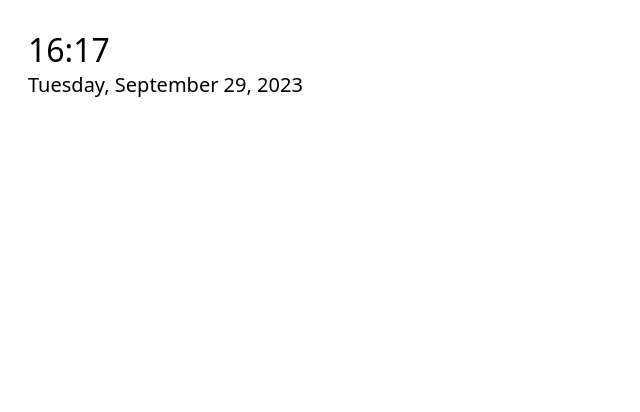
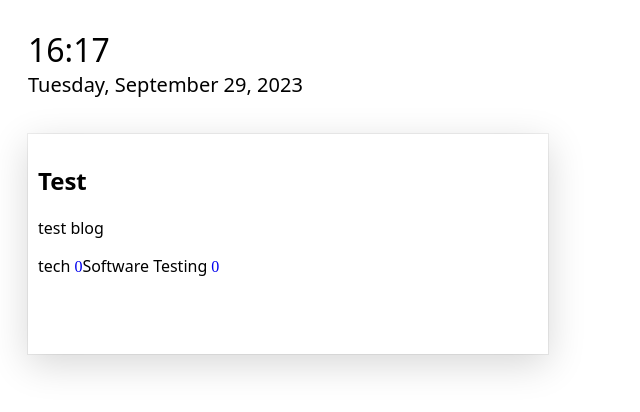
Before and after one commit to Besufikad17/startup-page, a Svelte app: page / in a window 1280 px wide. Shown: the top 412 px of the page, without its empty margins (0-640 px from the left). Built offline with nearby package versions, Linux system fonts and the light colour scheme.

Commit message:
article component and custom types added

```diff
--- a/src/App.svelte
+++ b/src/App.svelte
@@ -1,11 +1,21 @@
 <script lang="ts">
   import DateTime from "./lib/components/DateTime.svelte";
+  import ArticleCard from "./lib/components/ArticleCard.svelte";
+  import { LightTheme } from "./lib/constants/themes";
+
+  let tags: string[] = ["tech", "Software Testing"];
+  let currentTheme: Theme = LightTheme;
 </script>
 
 <main>
   <div class="row">
     <div class="col">
-      <DateTime/>
+      <div class="row">
+        <DateTime/>
+      </div><br/><br/>
+      <div class="row">
+        <ArticleCard title="Test" description="test blog" url="#" tags={tags} colors={currentTheme.colors}/>
+      </div>
     </div>
   </div>
 </main>
@@ -18,7 +28,7 @@
 
   .col {
     display: flex;
-    flex-direction: row;
+    flex-direction: column;
     padding: 20px;
   }
 </style>
--- /dev/null
+++ b/src/lib/components/ArticleCard.svelte
@@ -0,0 +1,61 @@
+<script lang="ts">
+  import { Color } from "../utils/types";
+
+  export let title: string;
+  export let description: string;
+  export let url: string;
+  export let tags: string[];
+  export let colors: Color[];
+
+  let index: number = 0;
+</script>
+
+<main>
+  <a href={url}>
+    <div class="container">
+      <h2>{title}</h2>
+      <p>{description}</p>
+      <div class="tag-container">
+        {#each tags as tag}
+          <span style="background-color: ${colors[index]};">{tag}</span>
+          {index++}
+        {/each}
+      </div>
+    </div>
+  </a>
+</main>
+
+<style>
+  @font-face {
+    font-family: system-ui;
+  }
+
+  h2, p, span {
+    font-family: "system-ui";
+    color: black;
+  }
+
+  .container {
+    width: 500px;
+    height: 200px;
+    padding: 10px;
+    box-shadow: rgba(0, 0, 0, 0.16) 0px 10px 36px 0px,
+      rgba(0, 0, 0, 0.06) 0px 0px 0px 1px;
+  }
+
+  .container:hover {
+    box-shadow: rgba(0, 0, 0, 0.25) 0px 54px 55px,
+      rgba(0, 0, 0, 0.12) 0px -12px 30px,
+      rgba(0, 0, 0, 0.12) 0px 4px 6px,
+      rgba(0, 0, 0, 0.17) 0px 12px 13px,
+      rgba(0, 0, 0, 0.09) 0px -3px 5px;
+  }
+
+  a {
+    text-decoration: none;
+  }
+
+  span {
+
+  }
+</style>
--- /dev/null
+++ b/src/lib/constants/themes.ts
@@ -0,0 +1,41 @@
+import { Theme, ThemeMode } from "../utils/types";
+
+export const LightTheme: Theme = {
+  name: "normal",
+  mode: ThemeMode.Light,
+  colors: [
+    {
+      hexValue: "#A8DF8E",   // green
+    },
+    {
+      hexValue: "#9AC5F4",   // blue
+    },
+    {
+      hexValue: "#FEFFAC",   // yellow
+    },
+    {
+      hexValue: "#F0B86E"    // orange
+    },
+    {
+      hexValue: "#FF6969"    // red
+    },
+    {
+      hexValue: "#D67BFF"    // purple
+    },
+    {
+      hexValue: "#B9B4C7"    // grey
+    },
+    {
+      hexValue: "#272829"    // black
+    },
+    {
+      hexValue: "#F2ECBE"    // cream
+    }
+  ]
+};
+
+export const DarkTheme: Theme = {
+  name: "normal",
+  mode: ThemeMode.Light,
+  colors: []
+};
--- /dev/null
+++ b/src/lib/utils/types.ts
@@ -0,0 +1,14 @@
+export enum ThemeMode {
+  Light,
+  Dark
+}
+
+export type Theme = {
+  name: string;
+  mode: ThemeMode;
+  colors: Color[];
+};
+
+export type Color = {
+  hexValue: string;
+};
```
